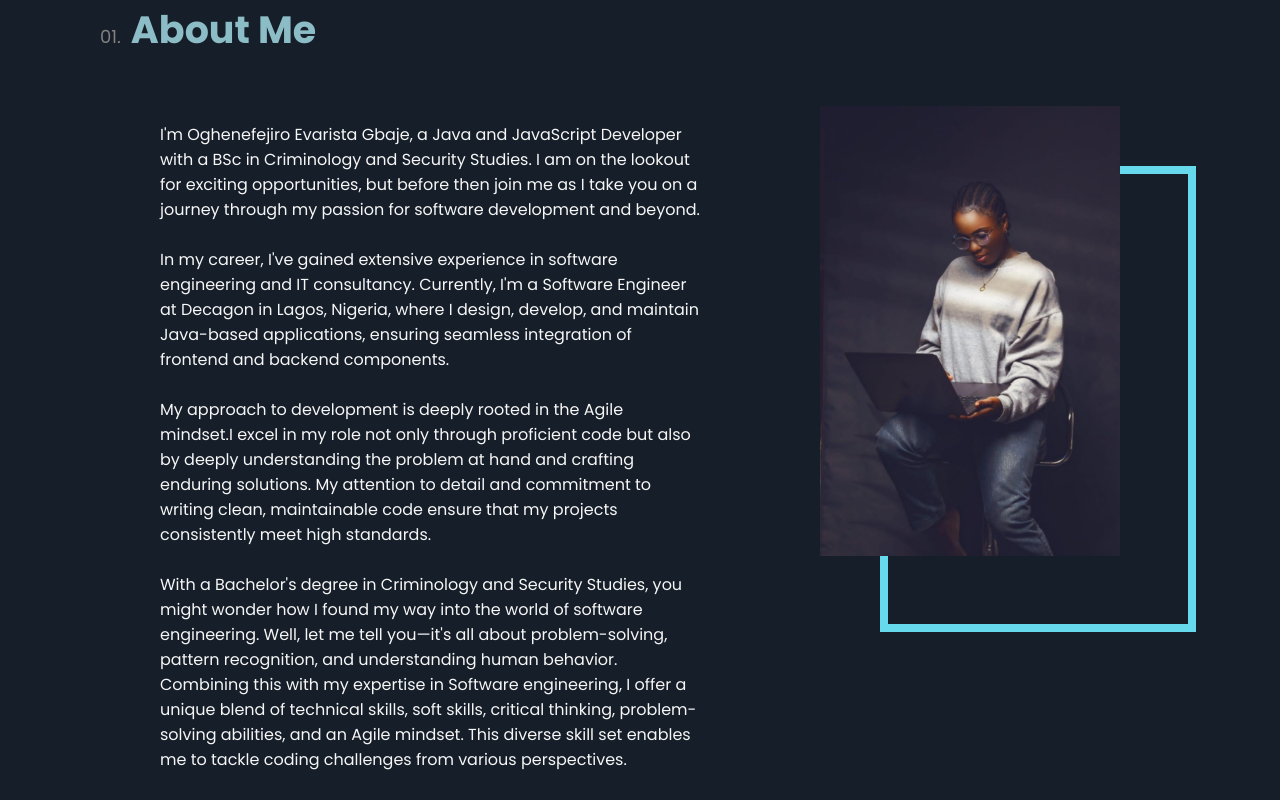
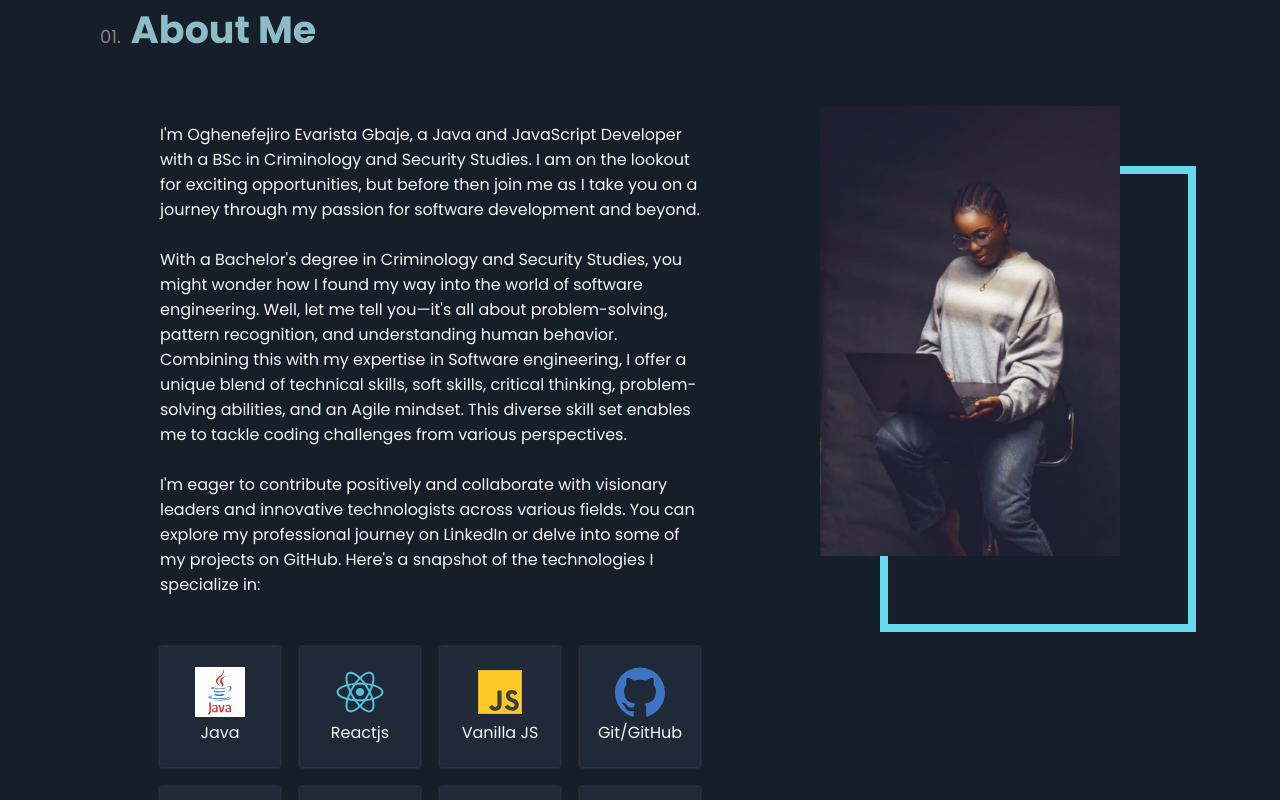
Before and after one commit to Evaloper/portfolio, a React (Vite) app: page / in a window 1280 px wide. Shown: the part 720-1520 px from the top of the page. Built offline with nearby package versions, Linux system fonts and the light colour scheme.

Commit message:
Editted About me Paragraph

```diff
--- a/src/components/AboutMe/index.jsx
+++ b/src/components/AboutMe/index.jsx
@@ -26,19 +26,21 @@ const AboutMe = () => {
                 <div className='aboutme-details'>
                     <div className='aboutme-para'>
                         <p>
-                            I'm Oghenefejiro Evarista Gbaje, a Java and JavaScript Developer with a BSc in Criminology and Security Studies. I am on the lookout for exciting opportunities, but before then join me as I take you on a journey through my passion for software development and beyond.
+                            I'm Oghenefejiro Evarista Gbaje, a Java and JavaScript Developer with a BSc in Criminology and Security Studies.
+                            I am on the lookout for exciting opportunities, but before then join me as I take you on a journey through my passion
+                            for software development and beyond.
                             <br />
                             <br />
-                            In my career, I've gained extensive experience in software engineering and IT consultancy. Currently, I'm a Software Engineer at Decagon in Lagos, Nigeria, where I design, develop, and maintain Java-based applications, ensuring seamless integration of frontend and backend components.
+                            With a Bachelor's degree in Criminology and Security Studies,
+                            you might wonder how I found my way into the world of software engineering.
+                            Well, let me tell you—it's all about problem-solving, pattern recognition,
+                            and understanding human behavior. Combining this with my expertise in Software engineering,
+                            I offer a unique blend of technical skills, soft skills, critical thinking, problem-solving abilities, and an Agile mindset. This diverse skill set enables me to tackle coding challenges from various perspectives.
                             <br />
                             <br />
-                            My approach to development is deeply rooted in the Agile mindset.I excel in my role not only through proficient code but also by deeply understanding the problem at hand and crafting enduring solutions. My attention to detail and commitment to writing clean, maintainable code ensure that my projects consistently meet high standards.
-                            <br />
-                            <br />
-                            With a Bachelor's degree in Criminology and Security Studies, you might wonder how I found my way into the world of software engineering. Well, let me tell you—it's all about problem-solving, pattern recognition, and understanding human behavior. Combining this with my expertise in Software engineering, I offer a unique blend of technical skills, soft skills, critical thinking, problem-solving abilities, and an Agile mindset. This diverse skill set enables me to tackle coding challenges from various perspectives.
-                            <br />
-                            <br />
-                            I'm eager to contribute positively and collaborate with visionary leaders and innovative technologists across various fields. You can explore my professional journey on LinkedIn or delve into some of my projects on GitHub. Here's a snapshot of the technologies I specialize in:
+                            I'm eager to contribute positively and collaborate with visionary leaders and
+                            innovative technologists across various fields. You can explore my professional journey on
+                            LinkedIn or delve into some of my projects on GitHub. Here's a snapshot of the technologies I specialize in:
 
 
                         </p>
```
